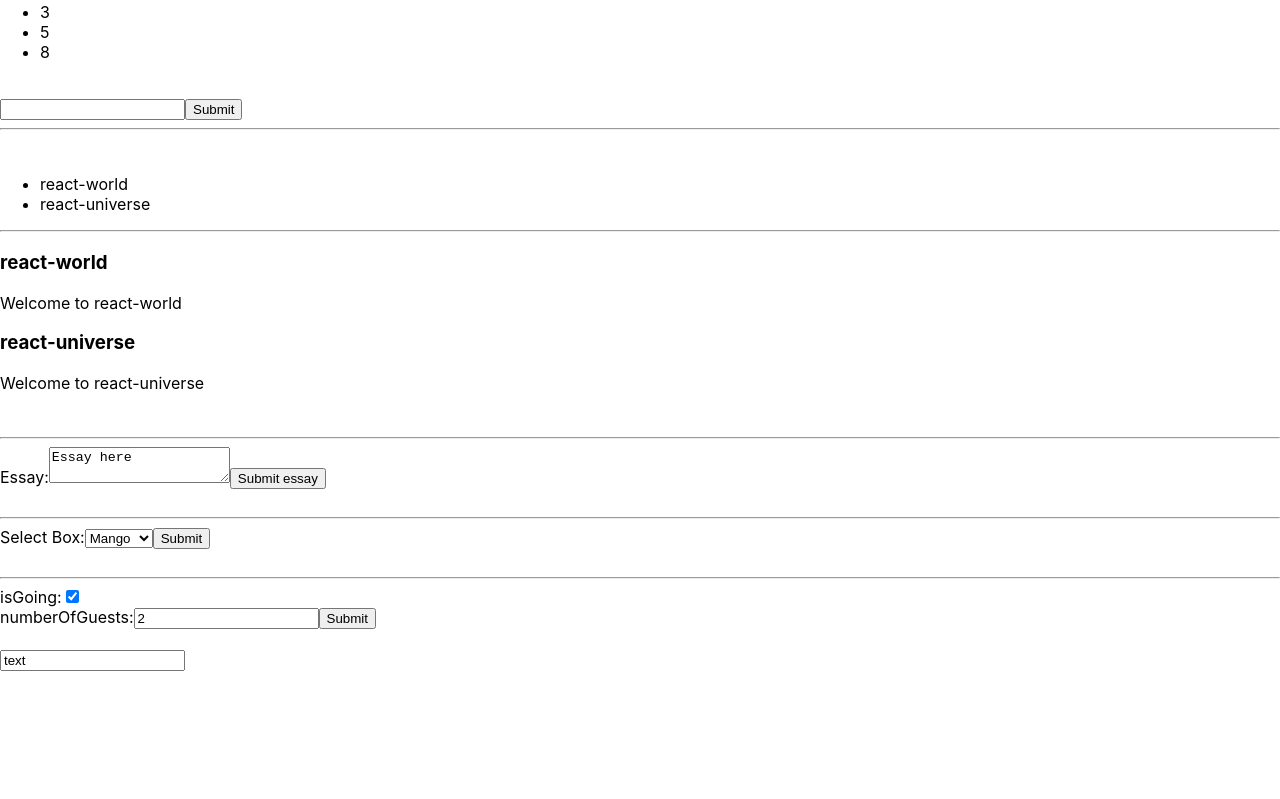
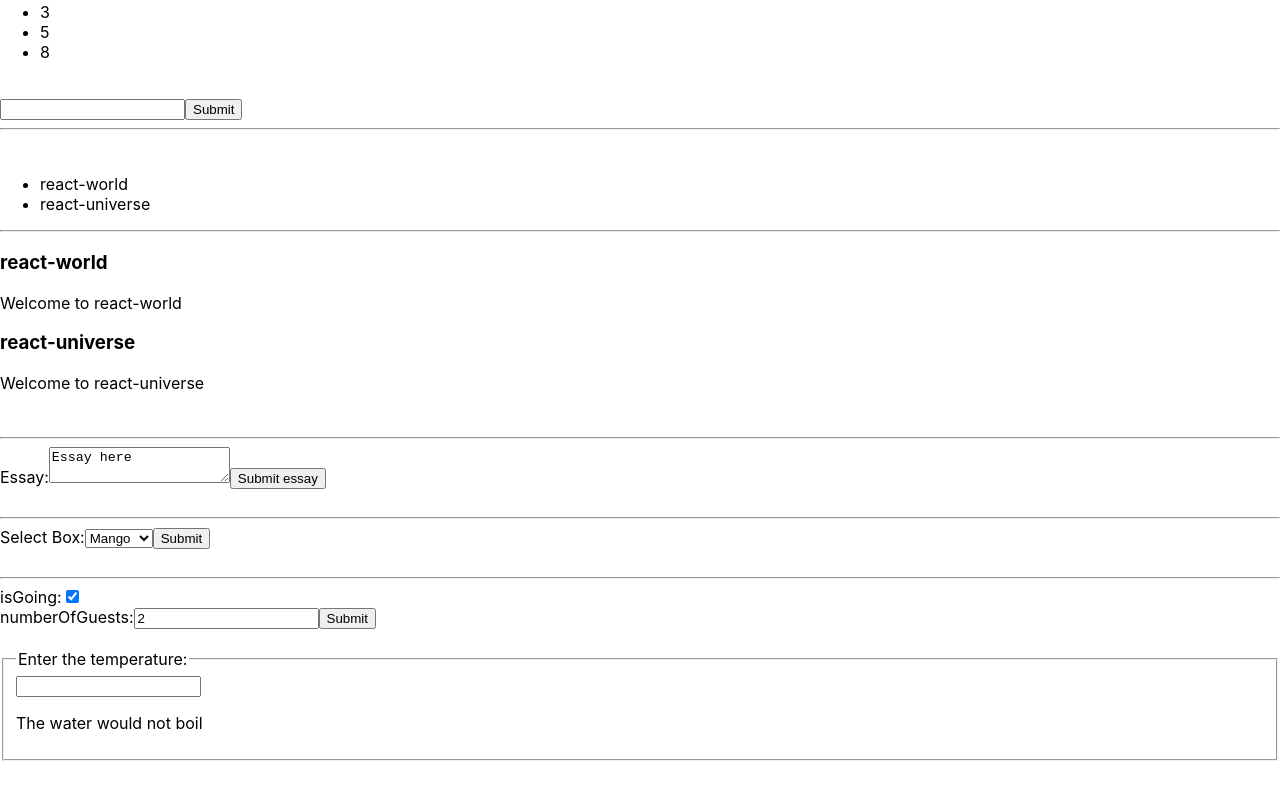
Before and after one commit to prashanth-g/react_playground, a React (Create React App) app: page / in a window 1280 px wide. Shown: the part 987-1786 px from the top of the page. Before the commit the page ends 1698 px from the top, so only its background shows below. Built offline with nearby package versions, Linux system fonts and the light colour scheme.

Commit message:
Added state lifting

```diff
--- a/src/index.js
+++ b/src/index.js
@@ -513,11 +513,42 @@
 ReactDOM.render(
   <input value='text' />,
   mountNode);
-setTimeout( function() {
-  ReactDOM.render(
-    <input value={null} />,
-    mountNode);
-}, 10000);
 
+function BoilingVerdict(props) {
+  if(props.celcius > 100) {
+     return <p>The water would boil</p>;
+  }
+  return <p>The water would not boil</p>;
+}
+
+class Calculator extends React.Component {
+  constructor(props) {
+    super(props);
+    this.state = {temperature:''};
+    this.handleChange = this.handleChange.bind(this);
+  }
+
+  handleChange(event) {
+    this.setState({temperature: event.target.value})
+  }
+
+  render() {
+    const temperature = this.state.temperature;
+    return(
+      <fieldset>
+        <legend>
+          Enter the temperature:
+        </legend>
+        <input value={temperature} onChange={this.handleChange}/>
+        <BoilingVerdict celcius={parseFloat(temperature)}/>
+      </fieldset>
+    );
+  }
+}
+
+ReactDOM.render(
+  <Calculator />,
+  document.getElementById('dev17')
+);
 
 serviceWorker.unregister();
```
